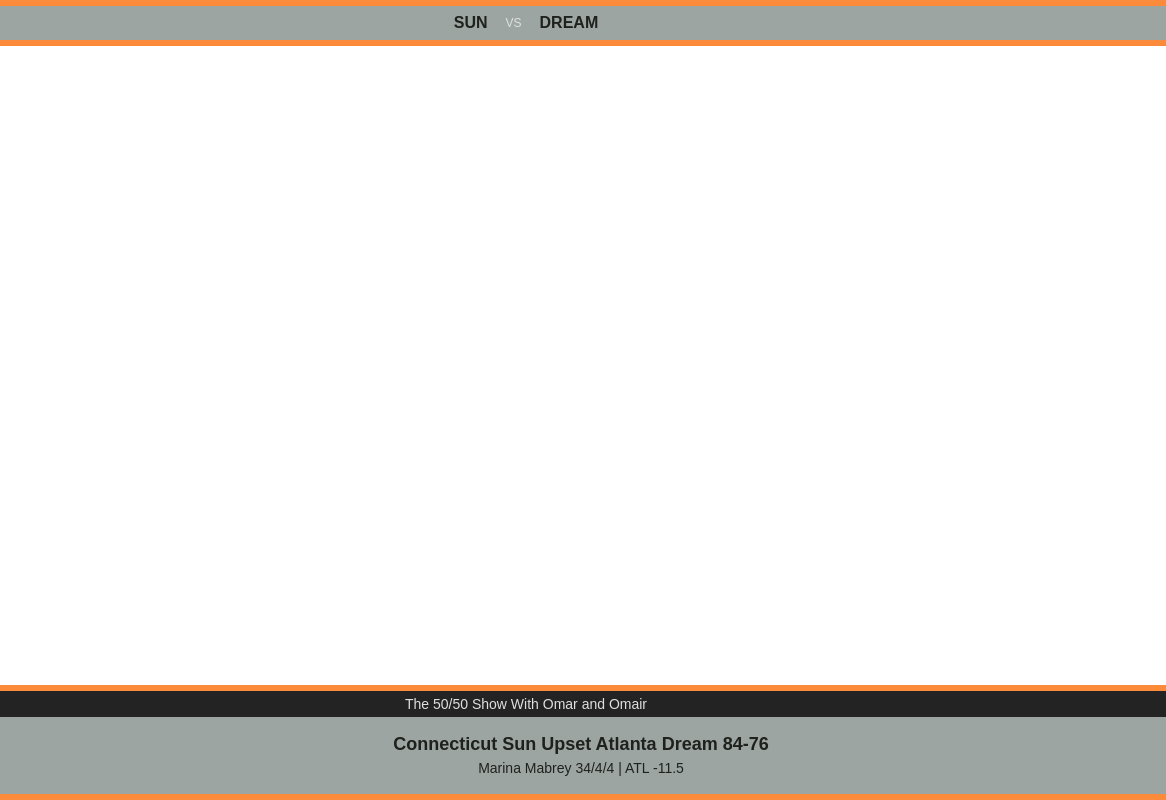
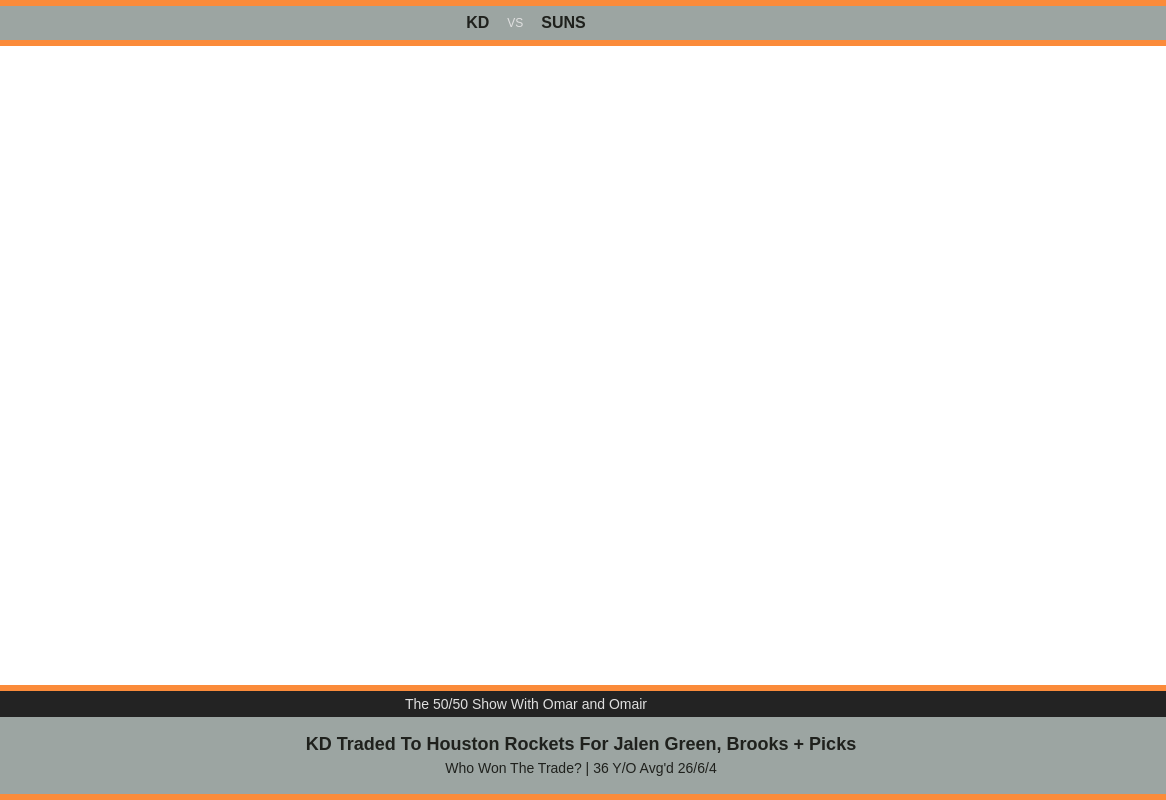
Before and after one commit to GodHog/5050-show-overlay, a plain HTML site: page index.html in a window 1280 px wide. Shown: the full height of the page, 114-1280 px from the left. Drawn offline with Linux system fonts and the light colour scheme.

Commit message:
Update index.html

```diff
--- a/index.html
+++ b/index.html
@@ -7,14 +7,14 @@
     <script>
         const pageConfig = {
             topBanner: {
-                team1: "SUN",
+                team1: "KD",
                 middleText: "VS",
-                team2: "DREAM"
+                team2: "SUNS"
             },
             bottomBanner: {
                 showTitle: "The 50/50 Show With Omar and Omair",
-                mainQuestion: "Connecticut Sun Upset Atlanta Dream 84-76",
-                subtitle: "Marina Mabrey 34/4/4 | ATL -11.5  "
+                mainQuestion: "KD Traded To Houston Rockets For Jalen Green, Brooks + Picks",
+                subtitle: "Who Won The Trade? | 36 Y/O Avg'd 26/6/4  "
             }
         };
     </script>
```
